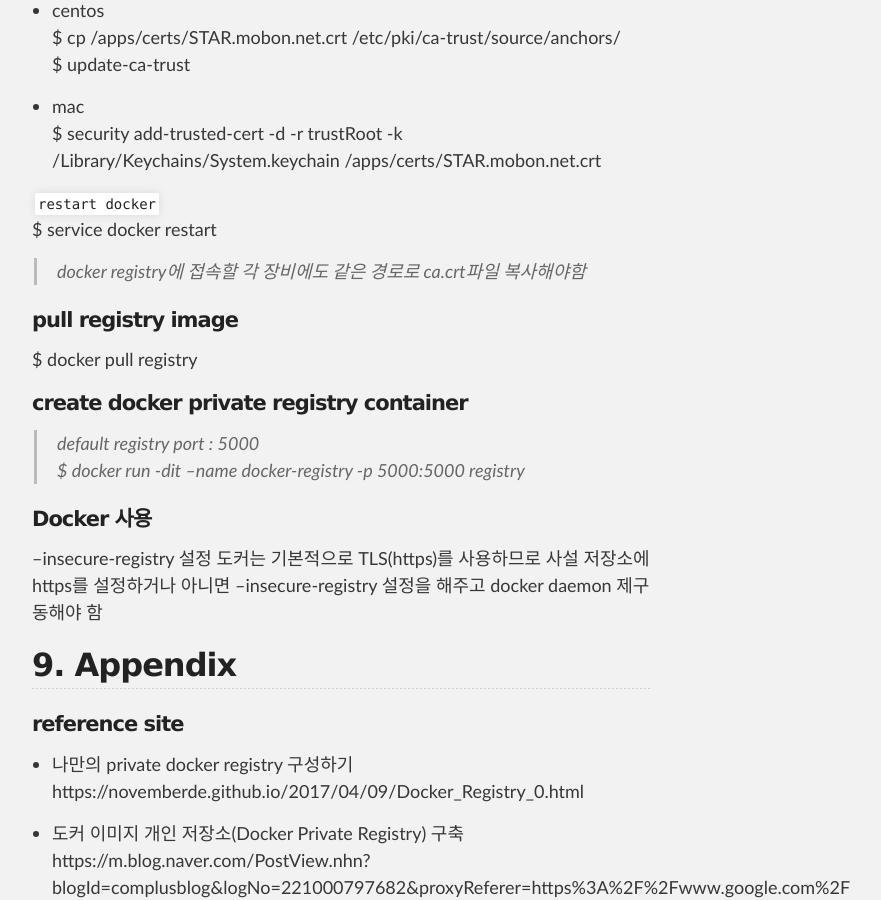
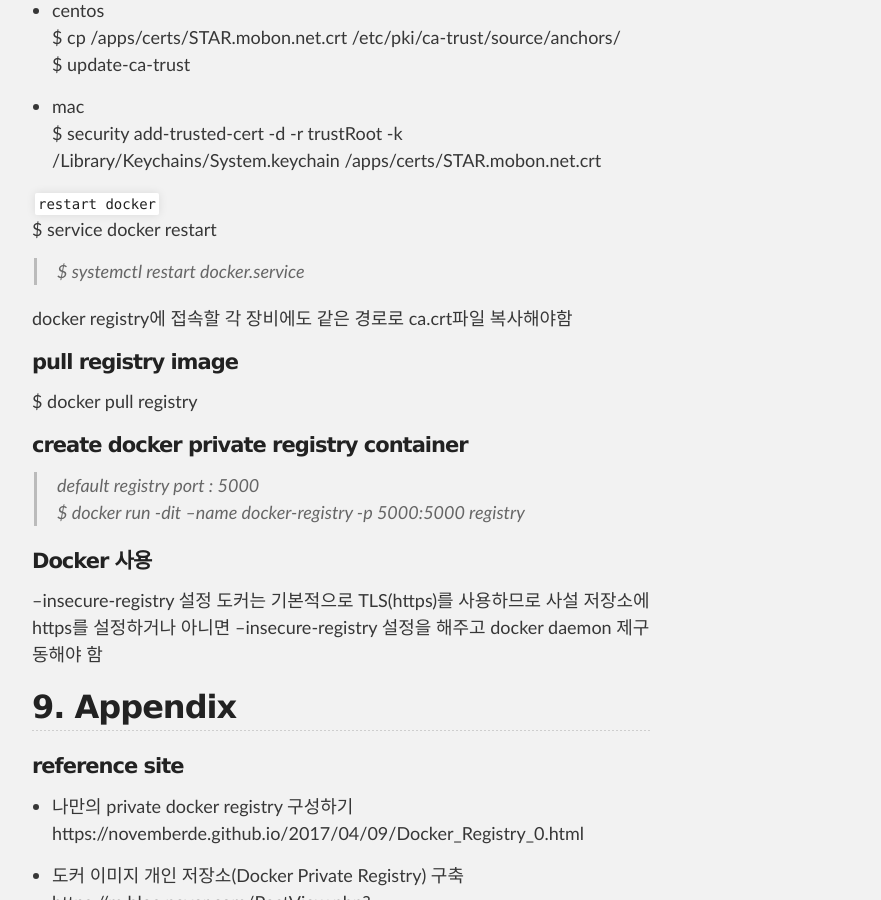
Before and after one commit to unlimited9/unlimited9.github.com, a Jekyll site: the page built from reference.notes/TA/cloud/docker/private.image.registry.md, in a window 1280 px wide and 900 px high, scrolled down 1309 px. Shown: the whole window, without its empty margins (298-1179 px from the left). Built offline with Jekyll 4.4.1, drawn with Linux system fonts in a browser that asks for light colours; our own code applies the rules of GitHub Pages for plain Markdown files.

Commit message:
Update private.image.registry.md

```diff
--- a/reference.notes/TA/cloud/docker/private.image.registry.md
+++ b/reference.notes/TA/cloud/docker/private.image.registry.md
@@ -49,8 +49,9 @@ STAR.mobon.net.crt  STAR.mobon.net.key
 
 `restart docker`
 $ service docker restart
+> $ systemctl restart docker.service
 
-> docker registry에 접속할 각 장비에도 같은 경로로 ca.crt파일 복사해야함
+docker registry에 접속할 각 장비에도 같은 경로로 ca.crt파일 복사해야함
 
 
 #### pull registry image
```
